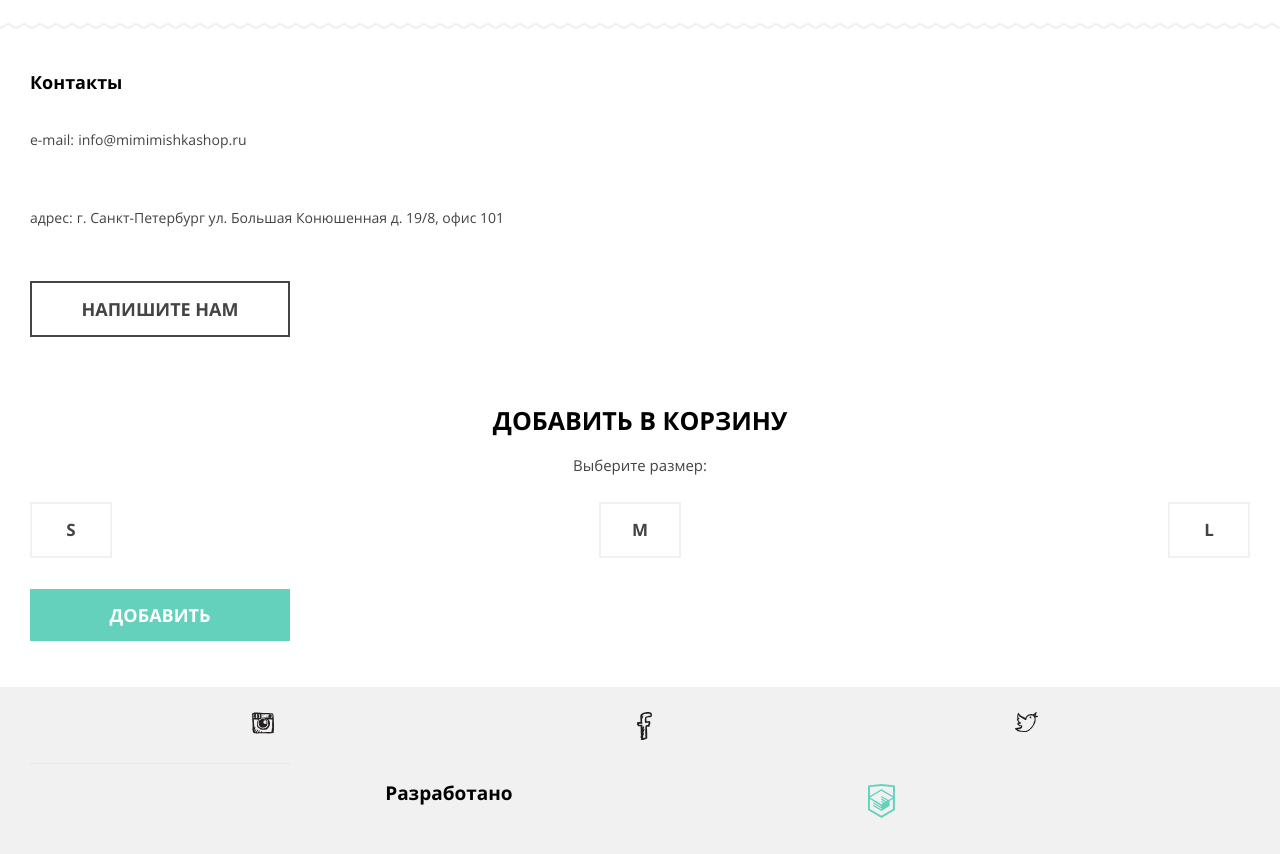
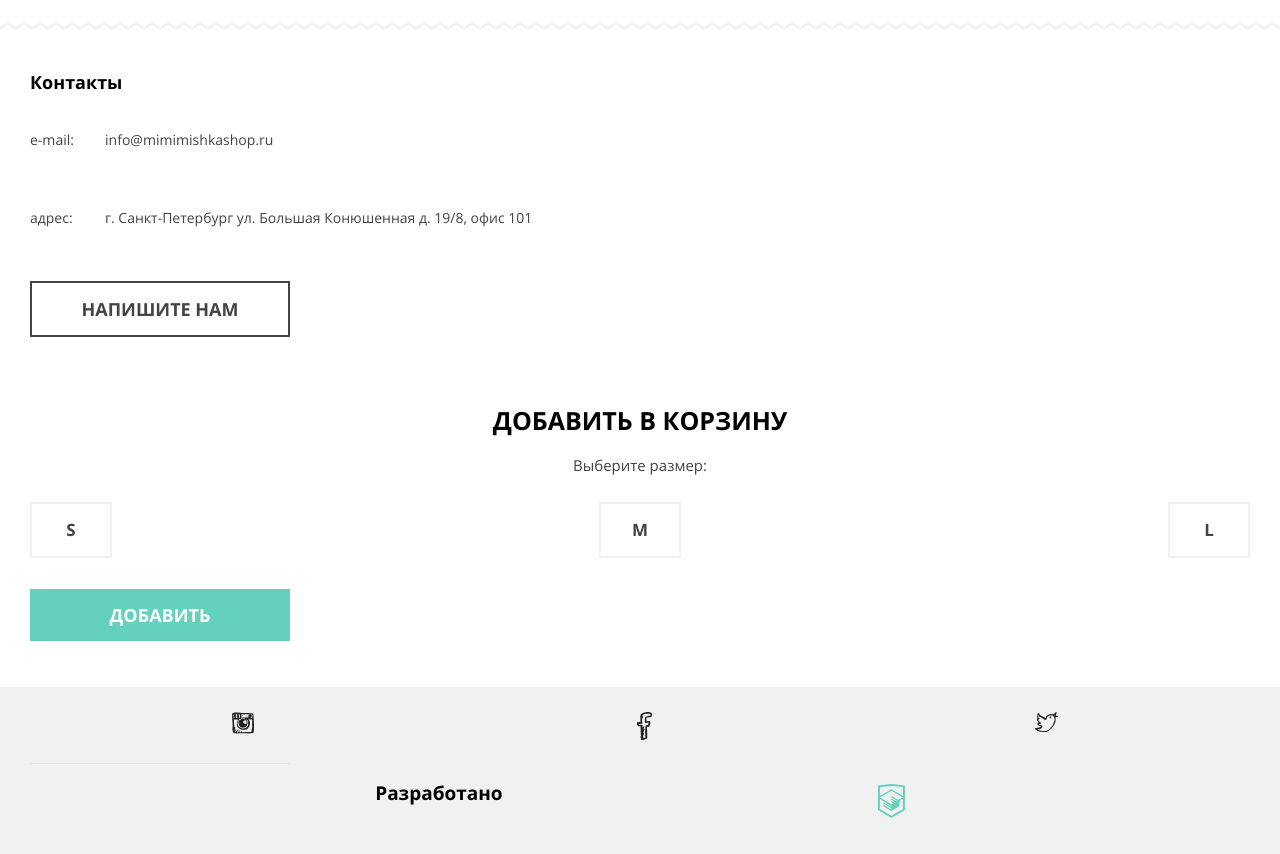
Before and after one commit to masha8709/1447971-mishka-22, a website: page source/index.html in a window 1280 px wide. Shown: the part 2780-3634 px from the top of the page. Drawn offline with nearby package versions, Linux system fonts and the light colour scheme; files that its build step writes are made by us from their sources.

Commit message:
Добавила гриды в блока с контактами

```diff
--- a/source/index.html
+++ b/source/index.html
@@ -80,7 +80,7 @@
       <p class="product-of-day__price">Цена: 990 руб.</p>
       <a href="#" class="product-of-day__buy button">Заказать</a>
     </section>
-    <section class="about-us">
+    <section class="about-us container">
       <h3 class="about-us__title title">Коротко о нас:</h3>
       <ul class="about-us__list">
         <li class="about-us__item">Экологически чистые материалы</li>
@@ -160,6 +160,7 @@
     <button class="buy-form__add-to-cart button">Добавить</button>
   </div>
   <footer class="footer">
+    <div class="containter">
       <ul class="footer__social-list">
         <li class="footer__social-item">
           <a class="footer__social-link" href="#" target="_blank">
@@ -183,6 +184,7 @@
         <img src="img/svg/htmlacademy.svg" alt="Логотип htmlacademy">
       </a>
     </div>
+    </div>
   </footer>
 </body>
 
--- a/source/sass/blocks/about-us.scss
+++ b/source/sass/blocks/about-us.scss
@@ -1,5 +1,6 @@
 .about-us {
-  padding: 24px 30px 50px;
+  padding-top: 24px;
+  padding-bottom: 50px;
 }
 
 .about-us__title {
--- a/source/sass/blocks/contacts.scss
+++ b/source/sass/blocks/contacts.scss
@@ -9,6 +9,8 @@
 
 .contacts__item {
   margin-bottom: 48px;
+  display: grid;
+  grid-template-columns: 75px 1fr;
 }
 
 .contacts__contact,
--- a/source/sass/blocks/footer.scss
+++ b/source/sass/blocks/footer.scss
@@ -1,5 +1,6 @@
 .footer {
-  padding: 25px 30px 32px;
+  padding-top: 25px;
+  padding-bottom: 32px;
   background-color: $back-for-footer;
 }
 
@@ -14,7 +15,7 @@
 
   &::after {
     @include pseudo-el;
-    @include pos-pseudo-el(260px, 1px, -40px);
+    @include pos-pseudo-el(260px, 1px, -10px);
     bottom: -20px;
     border-bottom: 1px solid $decor-gray;
   }
```
